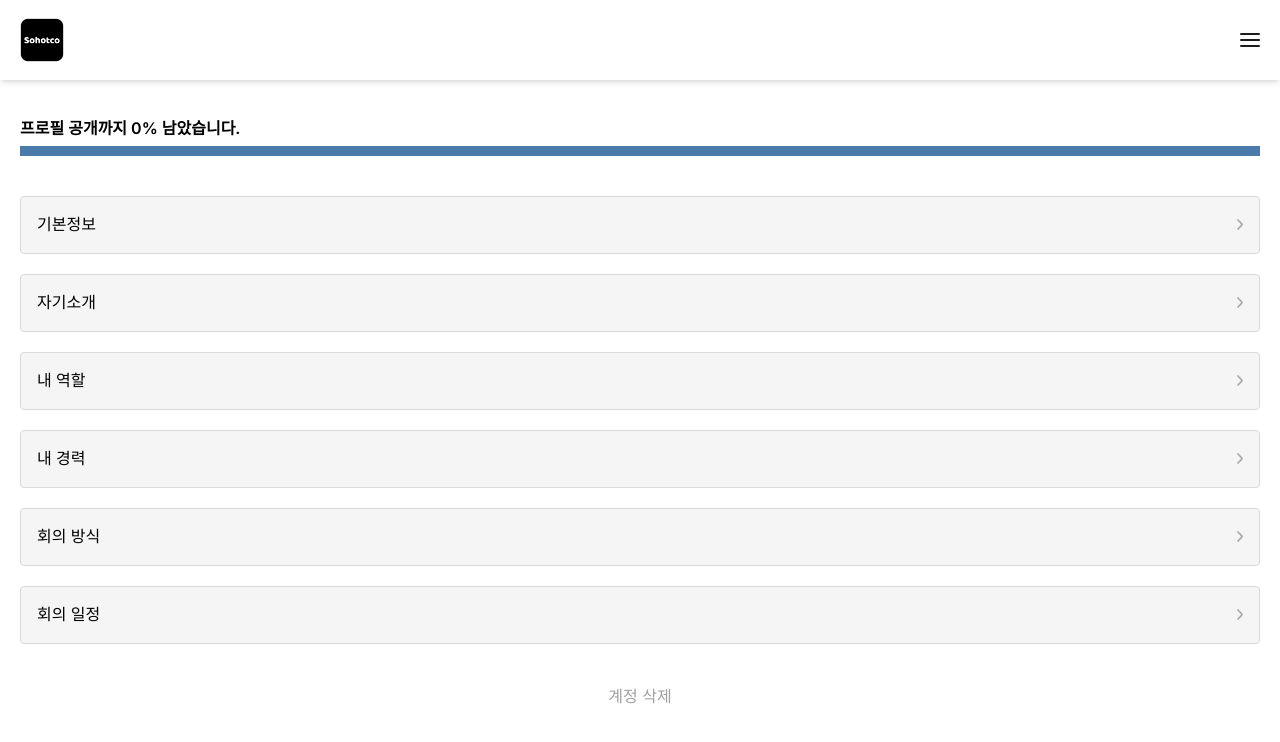
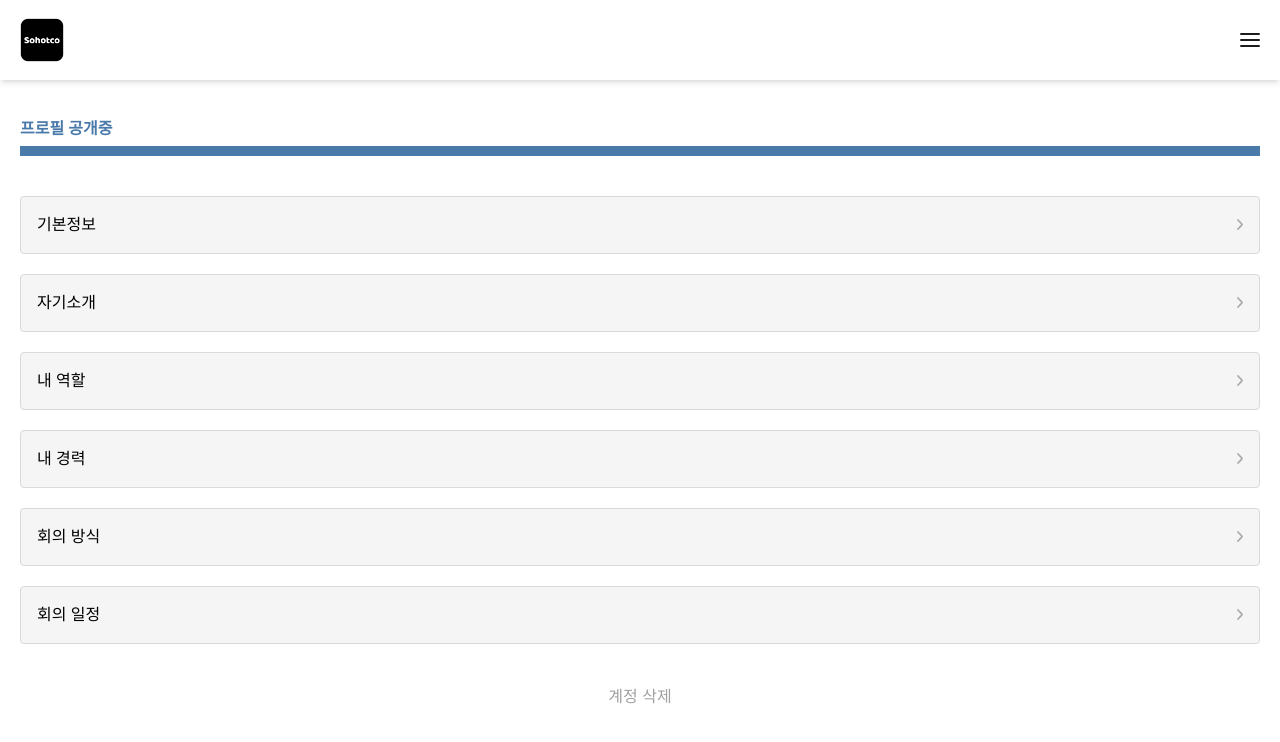
Before and after one commit to sohotco-people/sohotco-frontend, a Next.js app: page /user in a window 1280 px wide. Shown: the top 742 px of the page. Built offline with nearby package versions, Linux system fonts and the light colour scheme.

Commit message:
Fix: 프로필 공개중 문구 수정

```diff
--- a/src/pages/user/index.tsx
+++ b/src/pages/user/index.tsx
@@ -46,9 +46,15 @@ const MyProfile = ({ data }: Props) => {
   return (
     <Layout>
       <div>
-        <p className="font-semibold pb-2.5 leading-none">
-          프로필 공개까지 {100 - Math.floor((100 / 6) * percent)}% 남았습니다.
-        </p>
+        {percent === 6 ? (
+          <p className="font-semibold pb-2.5 leading-none text-primary1">
+            프로필 공개중
+          </p>
+        ) : (
+          <p className="font-semibold pb-2.5 leading-none">
+            프로필 공개까지 {100 - Math.floor((100 / 6) * percent)}% 남았습니다.
+          </p>
+        )}
         <div className="relative h-2.5 w-full bg-gray2">
           <div
             className={`absolute h-2.5 bg-primary1`}
```
